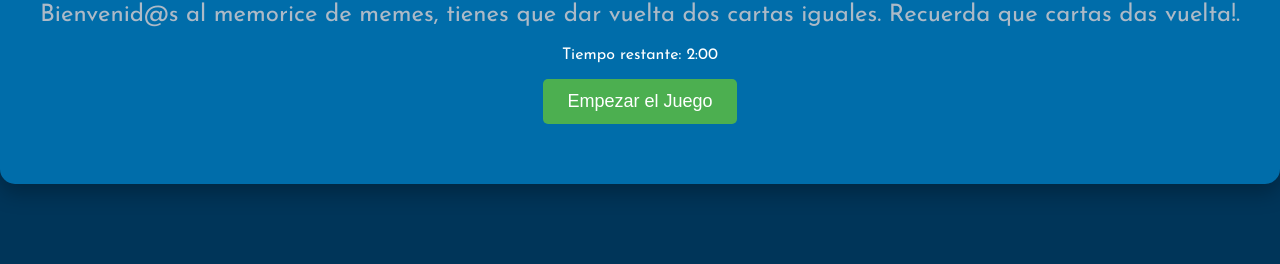
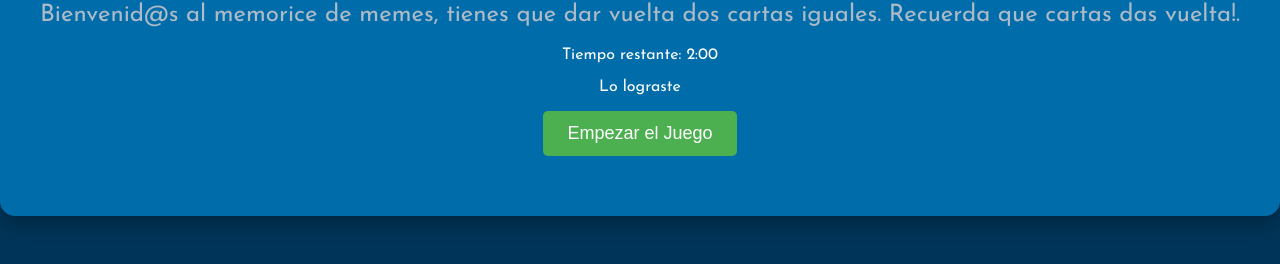
Before and after one commit to RodStack/mem-game-pipeline, a plain HTML site: page index.html in a window 1280 px wide. Shown: the part 118-382 px from the top of the page. Drawn offline with Linux system fonts and the light colour scheme; a web font is replaced by a local one.

Commit message:
Test Pipeline

```diff
--- a/index.html
+++ b/index.html
@@ -14,6 +14,7 @@
             </p>
         </div>
         <p id="timer">Tiempo restante: 2:00</p>
+        <p>Lo lograste</p>
         <button onclick="startGame()" id="start-game">Empezar el Juego</button>
         <div id="game-board" class="game-board">
         <!-- Aqui apareceran las cartas -->
```
